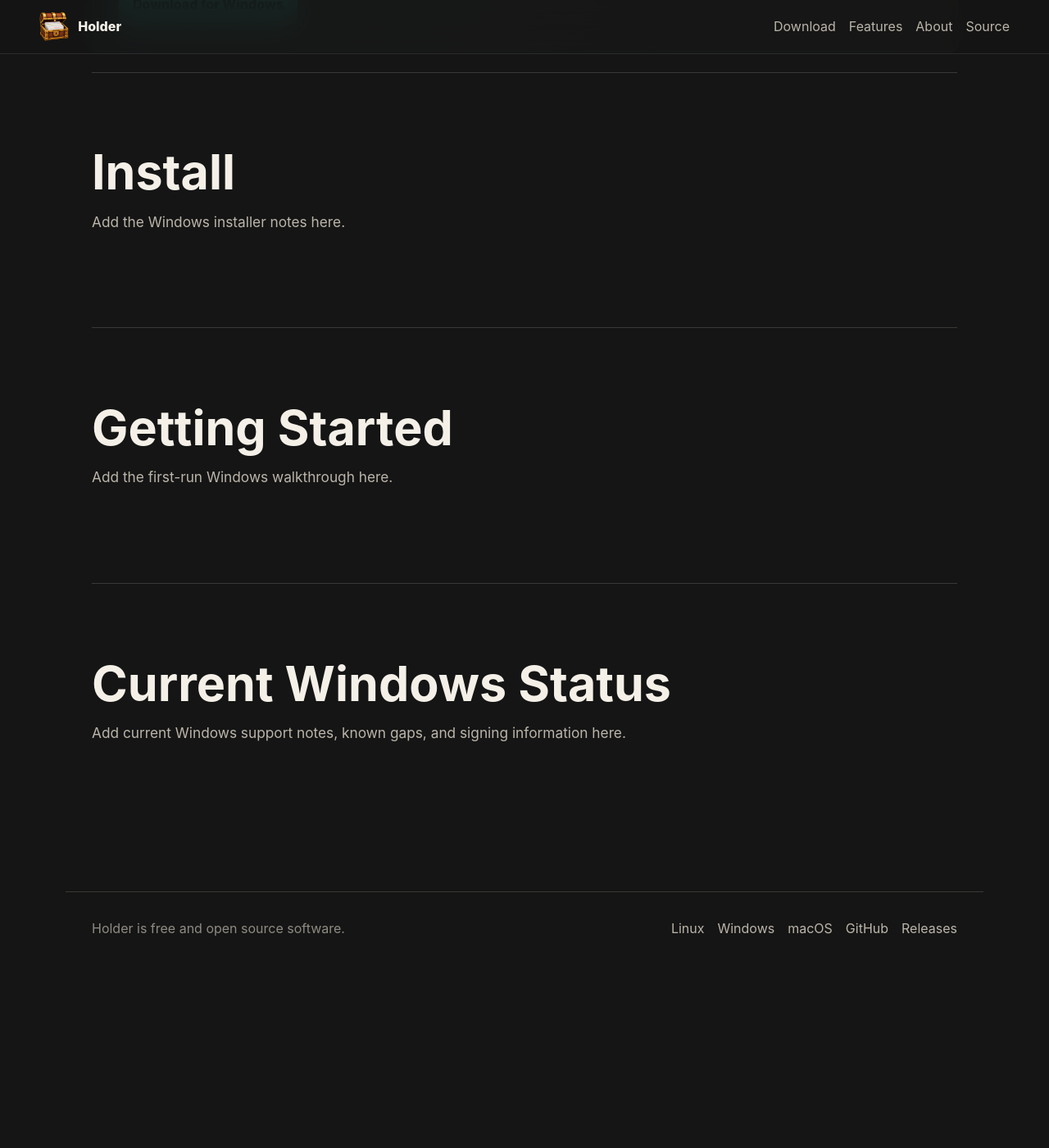
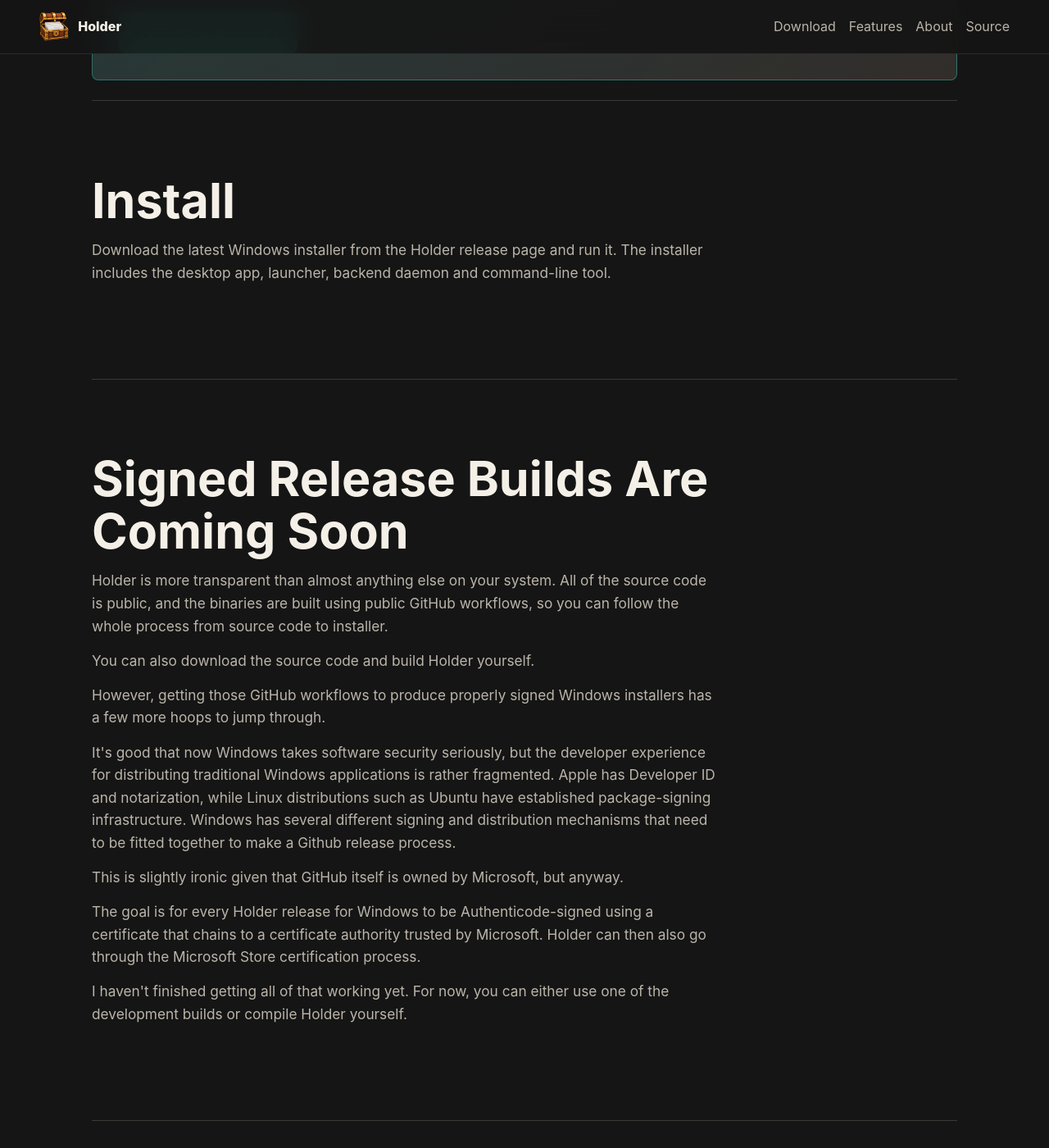
Before and after one commit to HolderTeam/holder-website, a Jekyll site: the page built from windows.md, in a window 1280 px wide and 1400 px high, scrolled down 369 px. Shown: the whole window at 82% size. Built offline with Jekyll 4.4.1, drawn with Linux system fonts in a browser that asks for light colours; comment, search, counter and statistics services are not loaded; before the commit the page ends 1563 px from its top, so only the background shows below that; some of the changed text lies outside the part shown.

Commit message:
Added Windows instructions.

```diff
--- a/windows.md
+++ b/windows.md
@@ -7,7 +7,7 @@ permalink: /windows/
 <section class="page-panel">
   <p class="eyebrow">Windows</p>
   <h1>Holder for Windows</h1>
-  <p class="lead">Add the Windows-specific introduction here.</p>
+  <p class="lead">Download the Windows installer, or build Holder yourself while the signed release pipeline is being finished.</p>
   <div class="actions">
     <a class="button primary" data-download-asset="windows" href="https://github.com/HolderTeam/holder-release/releases/latest">Download for Windows</a>
   </div>
@@ -16,20 +16,39 @@ permalink: /windows/
 <section class="section">
   <div class="section-head">
     <h2>Install</h2>
-    <p>Add the Windows installer notes here.</p>
+    <p>Download the latest Windows installer from the Holder release page and run it. The installer includes the desktop app, launcher, backend daemon and command-line tool.</p>
   </div>
 </section>
 
 <section class="section">
   <div class="section-head">
-    <h2>Getting Started</h2>
-    <p>Add the first-run Windows walkthrough here.</p>
+    <h2>Signed Release Builds Are Coming Soon</h2>
+    <p>Holder is more transparent than almost anything else on your system. All of the source code is public, and the binaries are built using public GitHub workflows, so you can follow the whole process from source code to installer.</p>
+    <p>You can also download the source code and build Holder yourself.</p>
+    <p>However, getting those GitHub workflows to produce properly signed Windows installers has a few more hoops to jump through.</p>
+    <p>It's good that now Windows takes software security seriously, but the developer experience for distributing traditional Windows applications is rather fragmented. Apple has Developer ID and notarization, while Linux distributions such as Ubuntu have established package-signing infrastructure. Windows has several different signing and distribution mechanisms that need to be fitted together to make a Github release process.</p>
+    <p>This is slightly ironic given that GitHub itself is owned by Microsoft, but anyway.</p>
+    <p>The goal is for every Holder release for Windows to be Authenticode-signed using a certificate that chains to a certificate authority trusted by Microsoft. Holder can then also go through the Microsoft Store certification process.</p>
+    <p>I haven't finished getting all of that working yet. For now, you can either use one of the development builds or compile Holder yourself.</p>
   </div>
 </section>
 
 <section class="section">
   <div class="section-head">
-    <h2>Current Windows Status</h2>
-    <p>Add current Windows support notes, known gaps, and signing information here.</p>
+    <h2>Staged Development Builds</h2>
+    <p>Development builds are self-signed by the GitHub build workflow.</p>
+    <p>Because the development signing certificate isn't trusted by Windows, Microsoft Defender SmartScreen will treat the installer as an unrecognised application and display:</p>
+    <p><strong>Windows protected your PC</strong></p>
+    <p>with a recommendation not to run the application.</p>
+    <p>This does not mean that SmartScreen has detected malware in Holder. It means that Windows does not trust the certificate used to sign these development builds.</p>
+    <p>If you've downloaded Holder from the official Holder project and want to continue, click <strong>More info</strong>, check that you're running the file you intended to download, and then choose <strong>Run anyway</strong>.</p>
+    <p>If you regularly test or develop Holder on Windows, you can install and trust the Holder development certificate on your development machine. Windows can then verify subsequent development builds using that certificate without treating Holder's development signing identity as unknown.</p>
   </div>
 </section>
+
+<section class="section">
+  <div class="section-head">
+    <h2>Building From Source</h2>
+    <p>Add instructions here.</p>
+  </div>
+</section>
```
